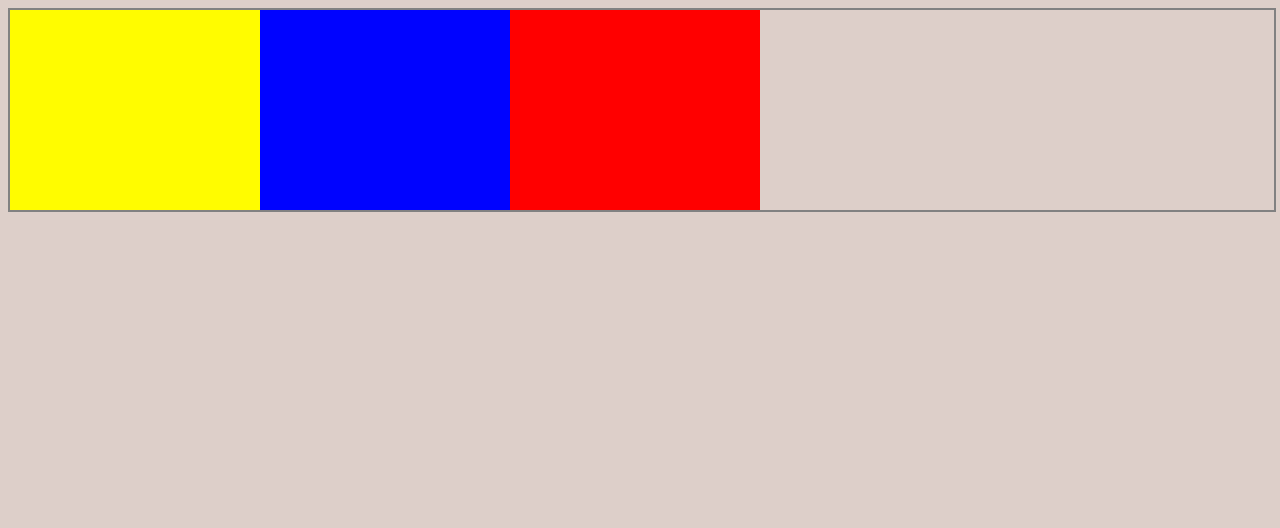
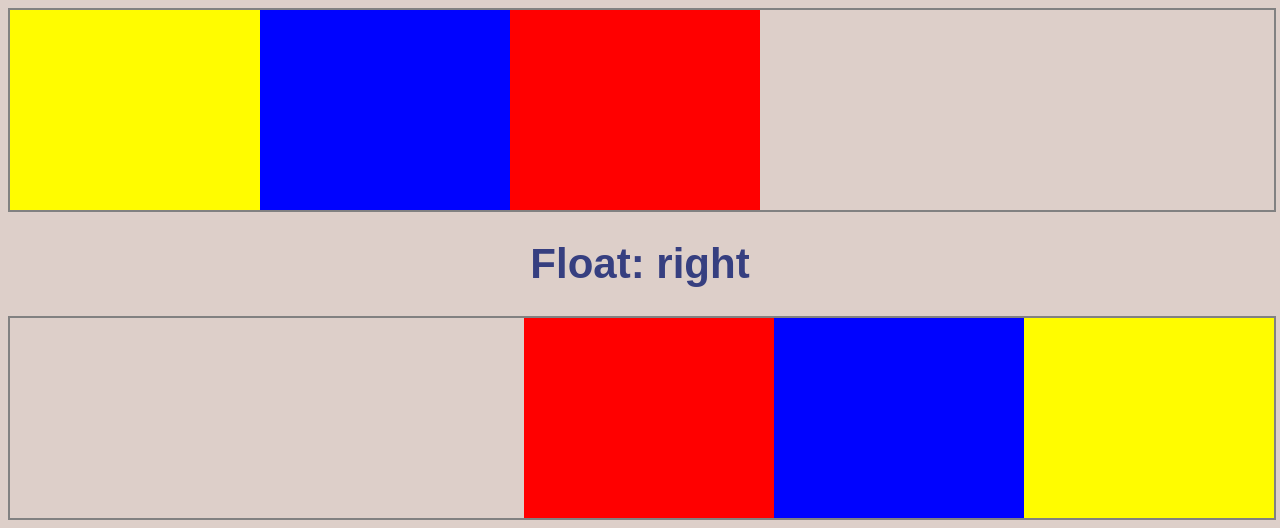
Before and after one commit to arianacabana09/Leccion28_LaBandera, a plain HTML site: page index.html in a window 1280 px wide. Shown: the part 651-1179 px from the top of the page. Before the commit the page ends 871 px from the top, so only its background shows below. Drawn offline with Linux system fonts and the light colour scheme; a web font is replaced by a local one.

Commit message:
float:right

```diff
--- a/assets/css/main.css
+++ b/assets/css/main.css
@@ -10,6 +10,7 @@ h1{
   font-size: 42px;
 }
 
+/*Float*/
 #amarillo,
 #azul,
 #rojo{
@@ -18,21 +19,21 @@ h1{
   float: none;
 }
 
-#amarillo, #amarillo-dos{
+/*Colores*/
+#amarillo, #amarillo-dos, #amarillo-tres{
   background-color: rgb(255, 252, 0);
 }
 
-#azul, #azul-dos{
+#azul, #azul-dos, #azul-tres{
   background-color: rgb(0, 3, 255);
 }
 
-#rojo, #rojo-dos{
+#rojo, #rojo-dos, #rojo-tres{
   background-color: rgb(255, 0, 0);
 }
 
-/*Float left*/
-
-.contenedor-dos{
+/*contenedores*/
+.contenedor-dos, .contenedor-tres{
   border: 2px solid rgb(129, 129, 129);
   width: 100%;
   height: 200px;
@@ -40,6 +41,7 @@ h1{
   margin-top: 20px;
 }
 
+/*Float left*/
 #amarillo-dos,
 #azul-dos,
 #rojo-dos{
@@ -47,3 +49,12 @@ h1{
   height: 200px;
   float: left;
 }
+
+/*Float right*/
+#amarillo-tres,
+#azul-tres,
+#rojo-tres{
+  width: 250px;
+  height: 200px;
+  float: right;
+}
--- a/index.html
+++ b/index.html
@@ -21,8 +21,11 @@
     <div id="azul-dos"></div>
     <div id="rojo-dos"></div>
   </div>
-  <div id="amarillo-tres"></div>
-  <div id="azul-tres"></div>
-  <div id="rojo-tres"></div>
+  <h1>Float: right</h1>
+  <div class="contenedor-tres">
+    <div id="amarillo-tres"></div>
+    <div id="azul-tres"></div>
+    <div id="rojo-tres"></div>
+  </div>
 </body>
 </html>
```
